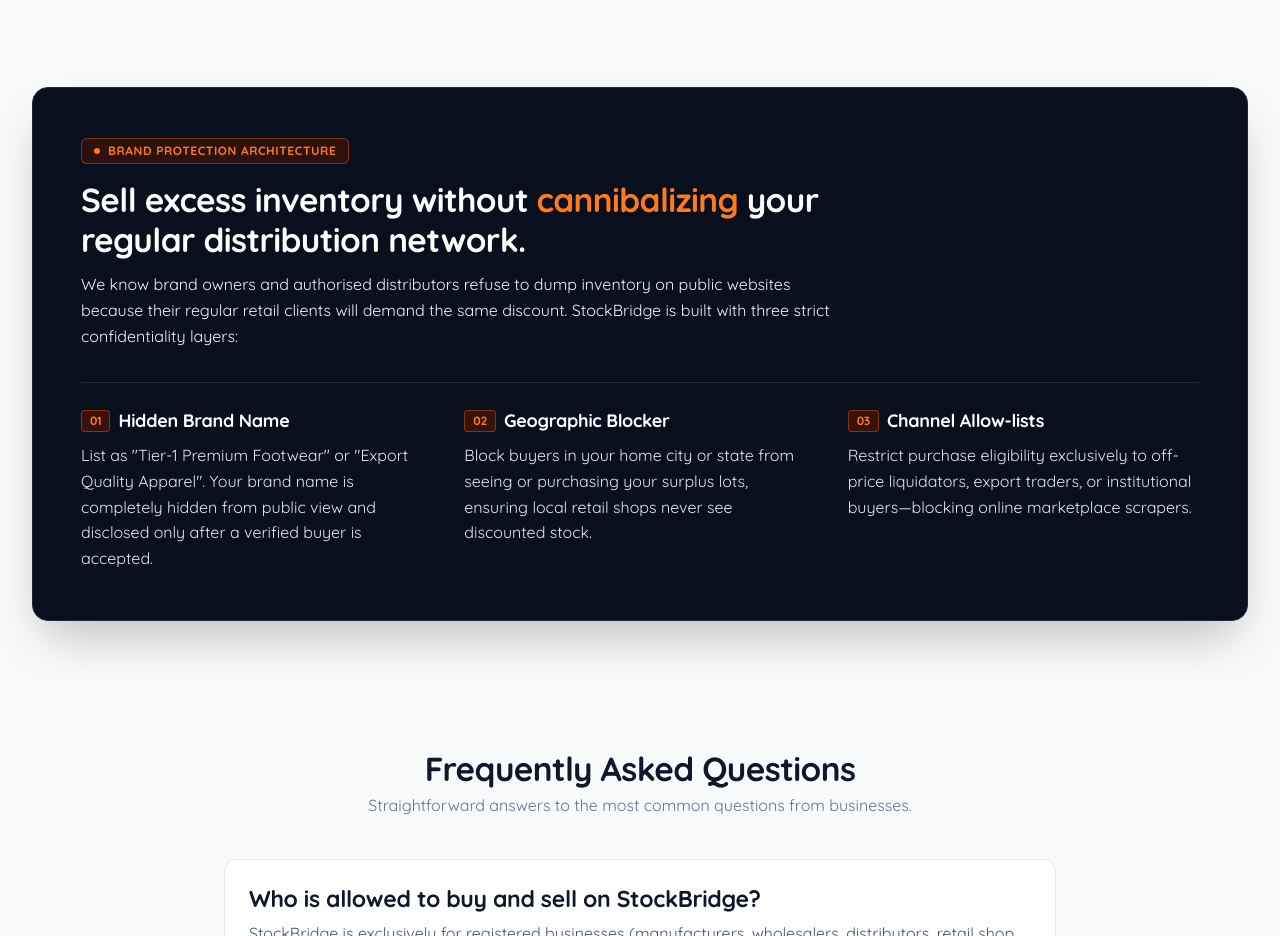
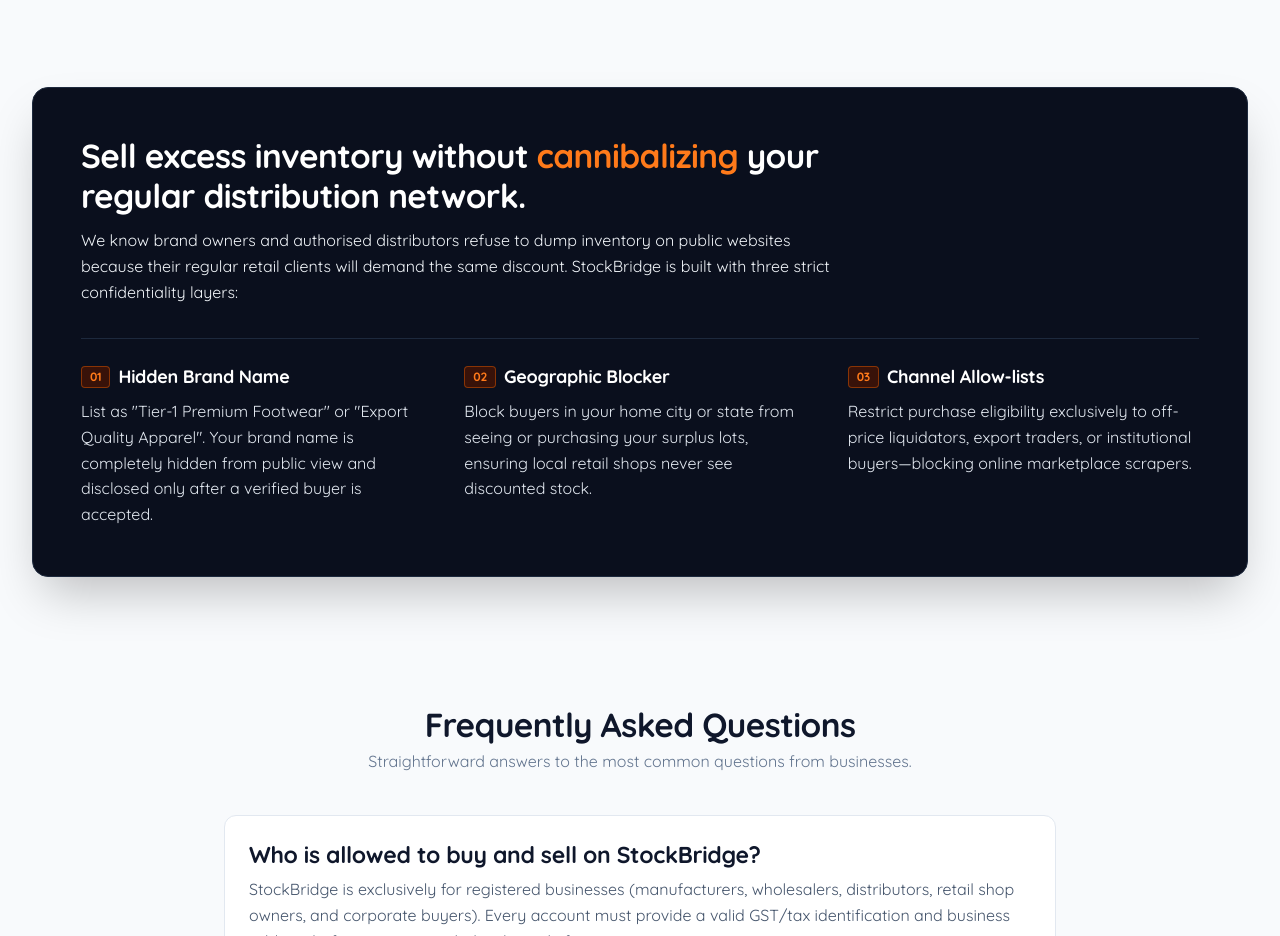
Before and after one commit to Rudra3p/StockBridgeFront, a Next.js app: page / in a window 1280 px wide. Shown: the part 4420-5356 px from the top of the page. Built offline with nearby package versions, Linux system fonts and the light colour scheme; no server answers.

Commit message:
style(landing): remove Brand Protection Architecture tag line

```diff
--- a/src/app/page.tsx
+++ b/src/app/page.tsx
@@ -39,11 +39,7 @@ export default function HomePage() {
       <section className="w-full py-16 px-4 sm:px-6 lg:px-8 max-w-7xl mx-auto overflow-hidden relative">
         <div className="rounded-2xl border border-slate-800 bg-[#0a0f1d] p-8 sm:p-12 text-white shadow-2xl">
           <div className="max-w-3xl">
-            <span className="inline-flex items-center gap-2 text-xs font-mono font-bold uppercase tracking-wider text-[#ff7a1a] bg-orange-950/60 px-3 py-1 rounded-md border border-orange-500/40">
-              <span className="h-1.5 w-1.5 rounded-full bg-[#ff7a1a]" />
-              Brand Protection Architecture
-            </span>
-            <h2 className="type-sub !text-white mt-4 font-quicksand font-bold tracking-tight text-2xl sm:text-3xl lg:text-4xl">
+            <h2 className="type-sub !text-white font-quicksand font-bold tracking-tight text-2xl sm:text-3xl lg:text-4xl">
               Sell excess inventory without <span className="text-[#ff7a1a]">cannibalizing</span> your regular distribution network.
             </h2>
             <p className="type-body !text-slate-100 mt-3 font-quicksand leading-relaxed text-base sm:text-lg">
```
